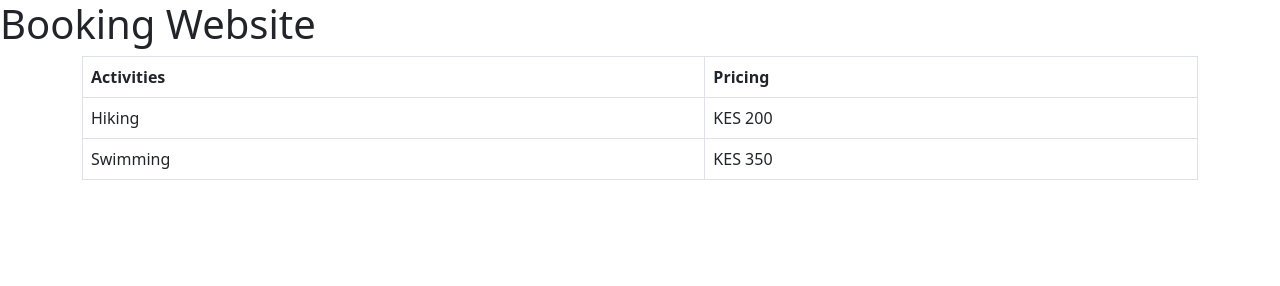
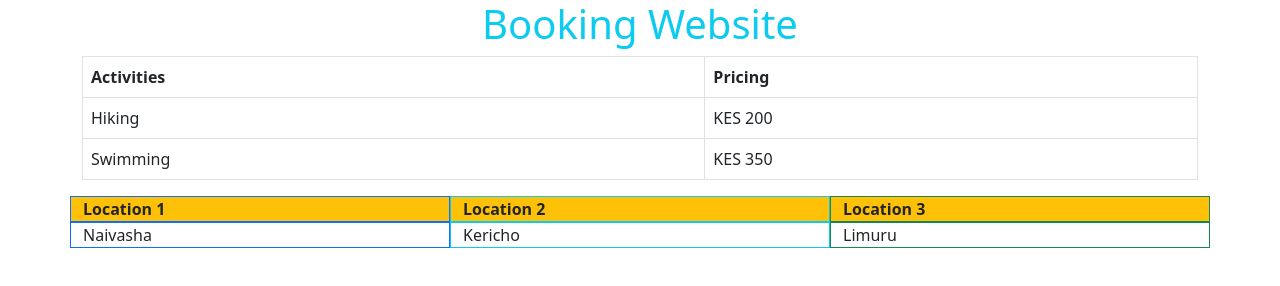
Before and after one commit to WGathagu/webpage_example, a plain HTML site: page index.html in a window 1280 px wide. Drawn offline with Linux system fonts and the light colour scheme.

Commit message:
add rows and columns with locations

```diff
--- a/index.html
+++ b/index.html
@@ -7,7 +7,7 @@
         <link href="css/bootstrap.css" rel="stylesheet" type="text/css">
     </head>
     <body>
-        <h1>Booking Website</h1>
+        <h1 class="text-info text-center">Booking Website</h1>
             <div class="container">
                 <table class="table table-bordered table-hover">
                     <th>Activities</th>
@@ -21,7 +21,19 @@
                         <td>KES 350</td>
                     </tr>
                 </table>
+
+                <div class="row bg-warning fw-bold">
+                    <div class="col-4 border border-primary">Location 1</div>
+                    <div class="col-4 border border-info">Location 2</div>
+                    <div class="col-4 border border-success">Location 3</div>
+                </div>
+                <div class="row">
+                        <div class="col-4 border border-primary">Naivasha</div>
+                        <div class="col-4 border border-info">Kericho</div>
+                        <div class="col-4 border border-success">Limuru</div>
+                    </div>
             </div>
+
 
     </body>
 </html>
```
